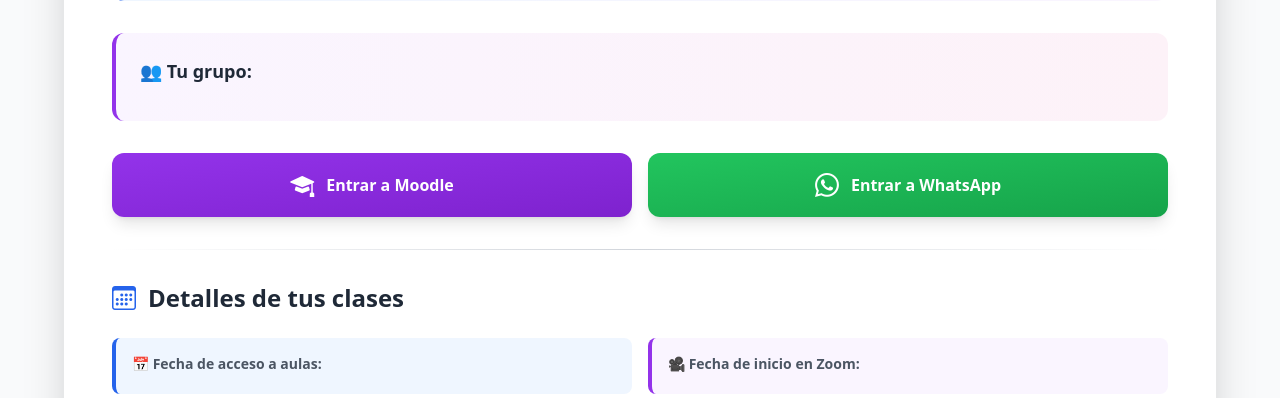
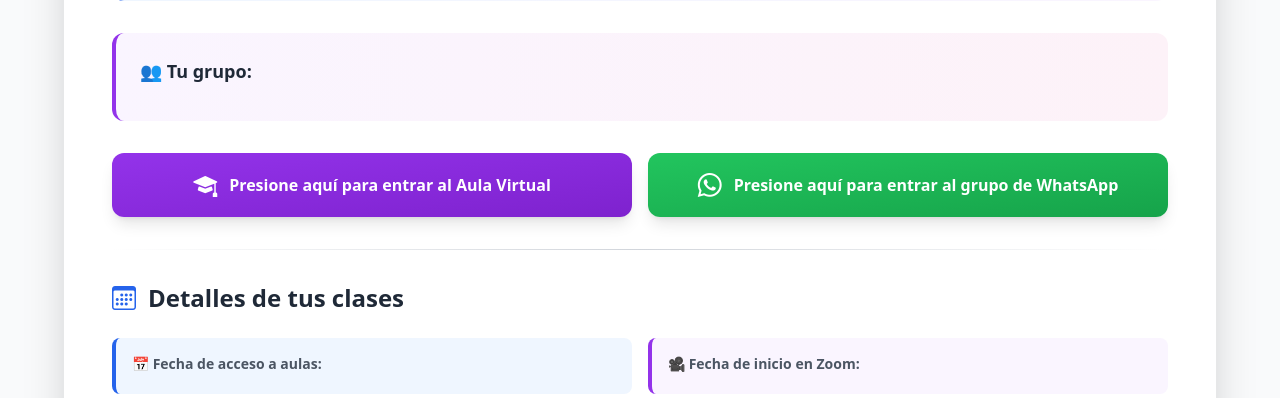
Before and after one commit to MatiasScott/superarseBecasBecauseHeIsNice, a PHP site: page /registro_exitoso.php in a window 1280 px wide. Shown: the part 635-1033 px from the top of the page. Run offline with PHP 8.4, Linux system fonts and the light colour scheme; data that the repository does not hold is empty; some libraries are stand-ins or nearby versions.

Commit message:
arreglo de la informacion de los botones

```diff
--- a/app/views/student/registro_exitoso.php
+++ b/app/views/student/registro_exitoso.php
@@ -80,13 +80,13 @@ function h($value)
                 <a href="<?= h($data['moodle_link']) ?>" target="_blank"
                     class="group flex items-center justify-center gap-3 bg-gradient-to-br from-purple-600 to-purple-700 hover:from-purple-700 hover:to-purple-800 text-white font-bold py-4 px-6 rounded-xl shadow-lg transform transition-all duration-300 hover:shadow-xl hover:scale-105">
                     <i class="bi bi-mortarboard-fill text-2xl group-hover:scale-110 transition-transform"></i>
-                    <span>Entrar a Moodle</span>
+                    <span>Presione aquí para entrar al Aula Virtual</span>
                 </a>
 
                 <a href="<?= h($data['whatsapp_link']) ?>" target="_blank"
                     class="group flex items-center justify-center gap-3 bg-gradient-to-br from-green-500 to-green-600 hover:from-green-600 hover:to-green-700 text-white font-bold py-4 px-6 rounded-xl shadow-lg transform transition-all duration-300 hover:shadow-xl hover:scale-105">
                     <i class="bi bi-whatsapp text-2xl group-hover:scale-110 transition-transform"></i>
-                    <span>Entrar a WhatsApp</span>
+                    <span>Presione aquí para entrar al grupo de WhatsApp</span>
                 </a>
             </div>
 
```
